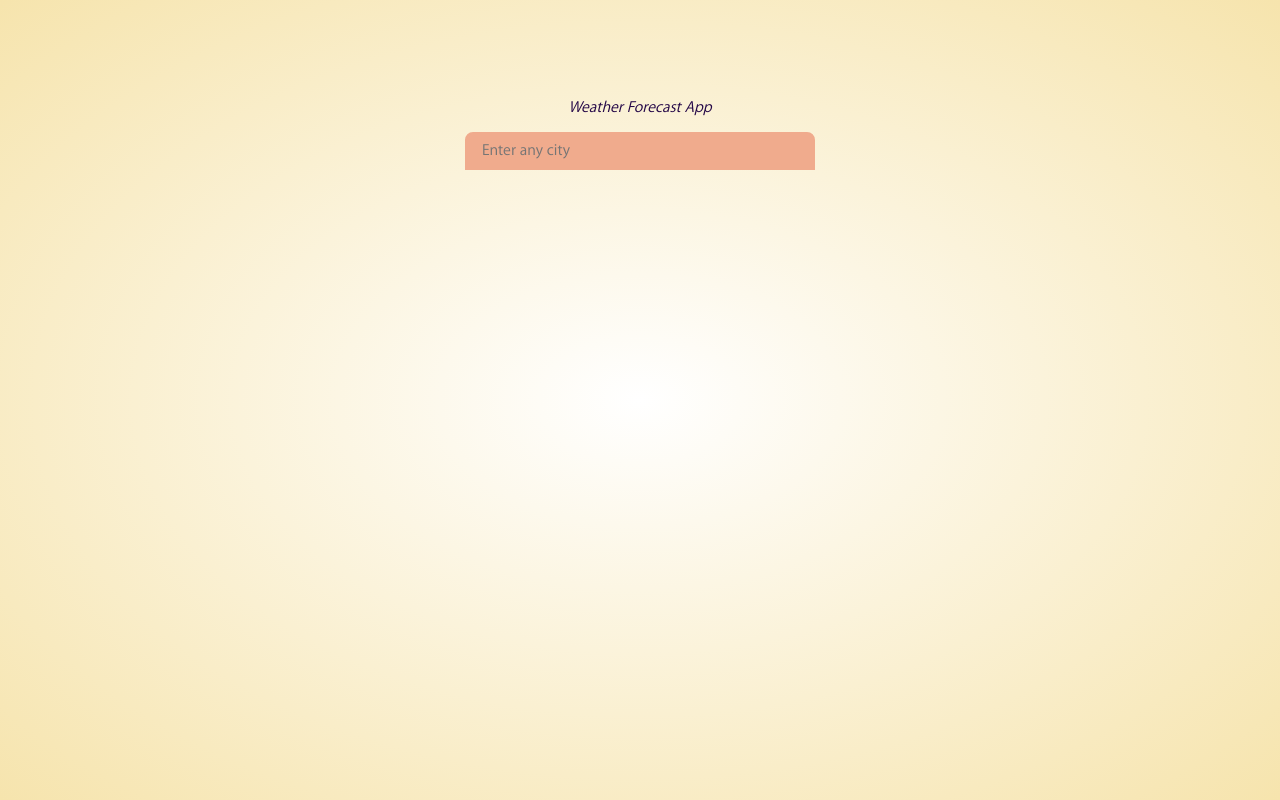
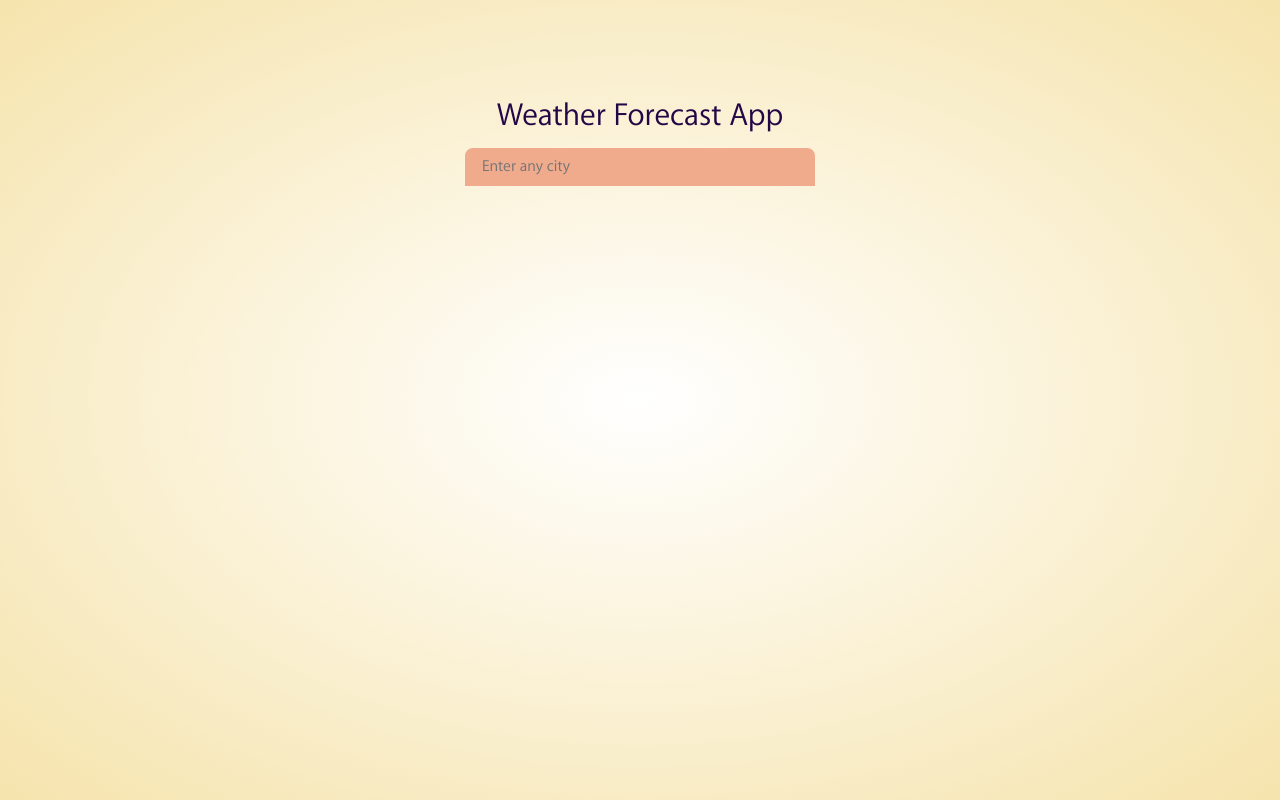
Before and after one commit to Vlad-Viddi/weather_forecast, a React (Create React App) app: page / in a window 1280 px wide. Built offline with nearby package versions, Linux system fonts and the light colour scheme.

Commit message:
title fixed

```diff
--- a/src/sass/_app.scss
+++ b/src/sass/_app.scss
@@ -21,8 +21,8 @@
 
     .appTitle {
       font-family: 'MYRIAD';
-      font-style: italic;
       font-weight: 100;
+      font-size: 2rem;
       margin-bottom: 1rem;
       text-align: center;
       color: $dark;
--- a/src/sass/_media.scss
+++ b/src/sass/_media.scss
@@ -1,6 +1,6 @@
 @media (max-height: 678px) {
   .app {
-    padding: 100px 50px 0;
+    padding: 65px 50px 0;
   }
 
   .info {
@@ -10,7 +10,7 @@
 
 @media (max-height: 568px) {
   .app {
-    padding: 50px 50px 0;
+    padding: 20px 50px 0;
   }
 }
 
```
